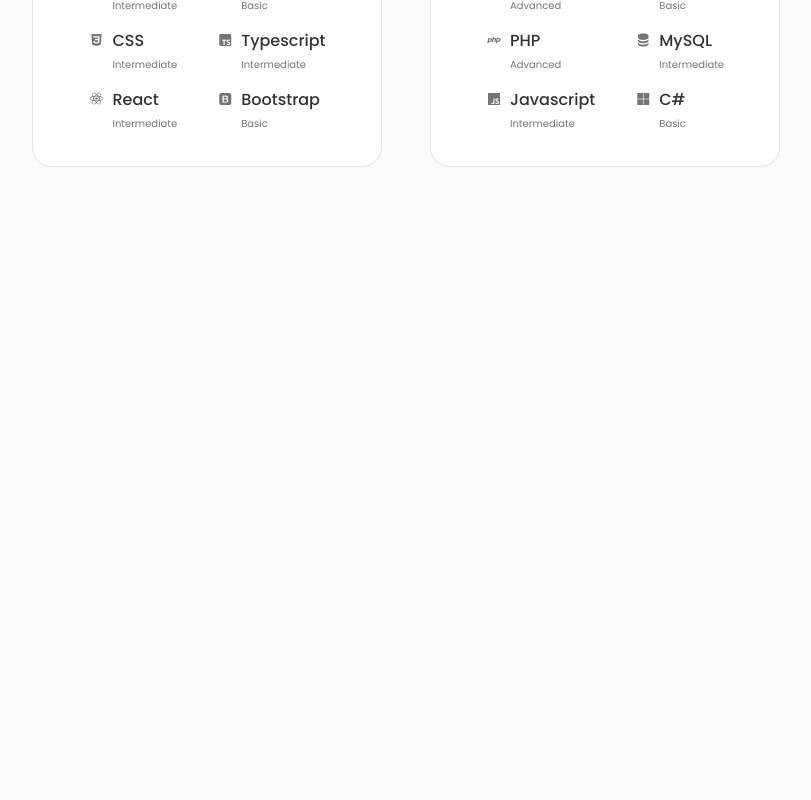
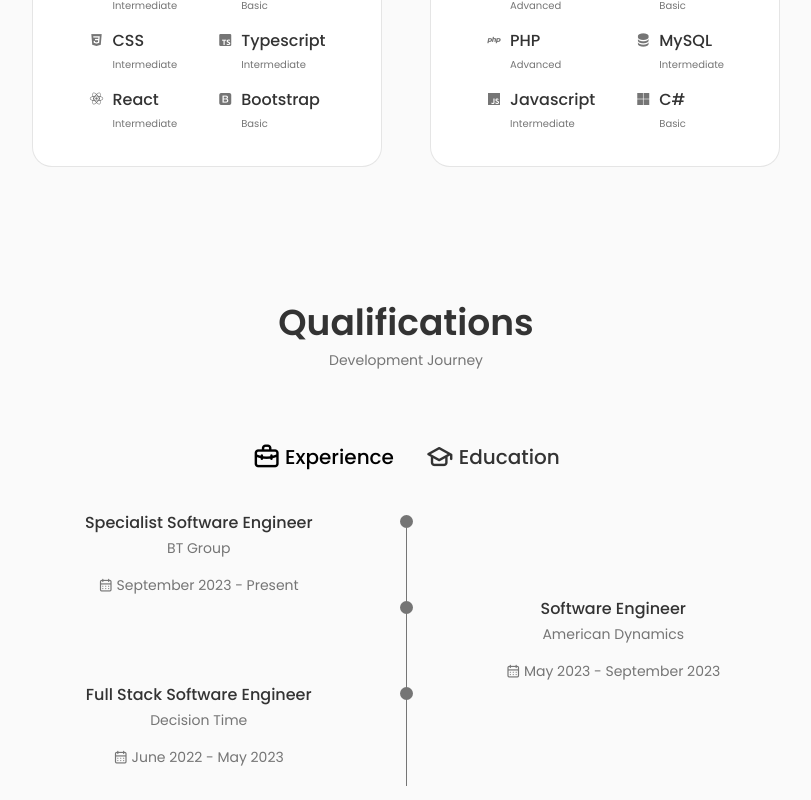
Before and after one commit to erinkyle15/Erin-Buchanan-Portfolio, a React (Create React App) app: page / in a window 1280 px wide. Shown: the part 1775-2575 px from the top of the page, without its empty margins (234-1045 px from the left). Before the commit the page ends 1974 px from the top, so only its background shows below. Built offline with nearby package versions, Linux system fonts and the light colour scheme.

Commit message:
Qualifications component
Added qualifications section and styling

```diff
--- a/src/App.js
+++ b/src/App.js
@@ -4,6 +4,7 @@
 import Home from './components/home/Home';
 import About from './components/about/About';
 import Skills from './components/skills/Skills';
+import Qualifications from './components/qualifications/Qualifications';
 
 const App = () => {
   return (
@@ -14,6 +15,7 @@
         <Home />
         <About />
         <Skills />
+        <Qualifications />
       </main>
     </>
   )
--- /dev/null
+++ b/src/components/qualifications/Qualifications.jsx
@@ -0,0 +1,114 @@
+import React, { useState } from 'react';
+import "./qualifications.css";
+
+const Qualifications = () => {
+    const [toggleState, setToggleState]  = useState(1);
+
+    const toggleTab = (index) => {
+        setToggleState(index);
+    };
+
+  return (
+    <section className="qualifications section">
+        <h2 className="section__title">Qualifications</h2>
+        <span className="section__subtitle">Development Journey</span>
+
+        <div className="qualifications__container container">
+            <div className="qualifications__tabs">
+                <div className={toggleState === 1 ? "qualifications__button qualifications__active button--flex" : "qualifications__button button--flex"} onClick={() => toggleTab(1)}>
+                    <i className="uil uil-briefcase-alt qualifications__icon"></i> Experience
+                </div>
+
+                <div className={toggleState === 2 ? "qualifications__button qualifications__active button--flex" : "qualifications__button button--flex"} onClick={() => toggleTab(2)}>
+                    <i className="uil uil-graduation-cap qualifications__icon"></i> Education
+                </div>
+            </div>
+
+            <div className="qualifications__section">
+                <div className={toggleState === 2 ? "qualifications__content qualifications__content-active" : "qualifications__content"}>
+                    <div className="qualifications__data">
+                        <div>
+                            <h3 className="qualifications__title">MSc Software Development</h3>
+                            <span className="qualifications__subtitle">Queen's University Belfast</span>
+                            <div className="qualifications__calendar">
+                                <i className="uil uil-calendar-alt"></i> 2021 - 2022
+                            </div>
+                        </div>
+
+                        <div>
+                            <span className="qualifications__rounder"></span>
+                            <span className="qualifications__line"></span>
+                        </div>
+                    </div>
+
+                    <div className="qualifications__data">
+                        <div></div>
+                        <div>
+                            <span className="qualifications__rounder"></span>
+                            <span className="qualifications__line"></span>
+                        </div>
+
+                        <div>
+                            <h3 className="qualifications__title">BSc Speech and Language Therapy</h3>
+                            <span className="qualifications__subtitle">Ulster University</span>
+                            <div className="qualifications__calendar">
+                                <i className="uil uil-calendar-alt"></i> 2018 - 2021
+                            </div>
+                        </div>
+                    </div>
+                </div>
+
+                <div className={toggleState === 1 ? "qualifications__content qualifications__content-active" : "qualifications__content"}>
+                    <div className="qualifications__data">
+                        <div>
+                            <h3 className="qualifications__title">Specialist Software Engineer</h3>
+                            <span className="qualifications__subtitle">BT Group</span>
+                            <div className="qualifications__calendar">
+                                <i className="uil uil-calendar-alt"></i> September 2023 - Present
+                            </div>
+                        </div>
+
+                        <div>
+                            <span className="qualifications__rounder"></span>
+                            <span className="qualifications__line"></span>
+                        </div>
+                    </div>
+
+                    <div className="qualifications__data">
+                        <div></div>
+                        <div>
+                            <span className="qualifications__rounder"></span>
+                            <span className="qualifications__line"></span>
+                        </div>
+
+                        <div>
+                            <h3 className="qualifications__title">Software Engineer</h3>
+                            <span className="qualifications__subtitle">American Dynamics</span>
+                            <div className="qualifications__calendar">
+                                <i className="uil uil-calendar-alt"></i> May 2023 - September 2023
+                            </div>
+                        </div>
+                    </div>
+
+                    <div className="qualifications__data">
+                        <div>
+                            <h3 className="qualifications__title">Full Stack Software Engineer</h3>
+                            <span className="qualifications__subtitle">Decision Time</span>
+                            <div className="qualifications__calendar">
+                                <i className="uil uil-calendar-alt"></i> June 2022 - May 2023
+                            </div>
+                        </div>
+
+                        <div>
+                            <span className="qualifications__rounder"></span>
+                            <span className="qualifications__line"></span>
+                        </div>
+                    </div>
+                </div>
+            </div>
+        </div>
+    </section>
+  );
+};
+
+export default Qualifications;
--- /dev/null
+++ b/src/components/qualifications/qualifications.css
@@ -0,0 +1,116 @@
+.qualifications__container {
+    max-width: 768px;
+}
+
+.qualifications__tabs {
+    display: flex;
+    justify-content: center;
+    margin-bottom: var(--mb-2);
+}
+
+.qualifications__button {
+    font-size: var(--h3-font-size);
+    font-weight: var(--font-medium);
+    color: var(--title-color);
+    margin: 0 var(--mb-1);
+    cursor: pointer;
+}
+
+.qualifications__button:hover {
+    color: var(--title-color-dark);
+}
+
+.qualifications__icon {
+    font-size: 1.8rem;
+    margin-right: var(--mb-0-25);
+}
+
+.qualifications__active {
+    color: var(--title-color-dark);
+}
+
+.qualifications__sections {
+    display: grid;
+    grid-template-columns: 0.5fr;
+    justify-content: center;
+}
+
+.qualifications__content {
+    display: none;
+}
+
+.qualifications__content-active {
+    display: block;
+}
+
+.qualifications__data {
+    display: grid;
+    grid-template-columns: 1fr max-content 1fr;
+    column-gap: 1.5rem;
+    text-align: center;
+}
+
+.qualifications__title {
+    font-size: var(--normal-font-size);
+    font-weight: var(--font-medium);
+}
+
+.qualifications__subtitle {
+    display: inline-block;
+    font-size: var(--small-font-size);
+    margin-bottom: var(--mb-1);
+}
+
+.qualifications__calendar {
+    font-size: var(--small-font-size);
+}
+
+.qualifications__rounder {
+    display: inline-block;
+    width: 13px;
+    height: 13px;
+    background-color: var(--text-color);
+    border-radius: 50%;
+}
+
+.qualifications__line {
+    display: block;
+    width: 1px;
+    height: 100%;
+    background-color: var(--text-color);
+    transform: translate(6px, -7px);
+}
+
+/*=============== BREAKPOINTS ===============*/
+/* For large devices */
+@media screen and (max-width: 992px) {
+    .qualifications__container {
+        margin-left: auto;
+        margin-right: auto;
+    }
+}
+
+/* For medium devices */
+@media screen and (max-width: 768px) {
+    .qualifications__container {
+        margin-left: var(--mb-1-5);
+        margin-right: var(--mb-1-5);
+    }
+}
+
+@media screen and (max-width: 576px) {
+    .qualifications__sections {
+        grid-template-columns: initial;
+    }
+
+    .qualifications__button {
+        margin: 0 var(--mb-0-75);
+    }
+}
+
+/* For small devices */
+@media screen and (max-width: 350px) {
+    .qualifications__data {
+        gap: 0.5rem;
+    }
+}
--- a/src/components/skills/Skills.jsx
+++ b/src/components/skills/Skills.jsx
@@ -7,7 +7,7 @@
   return (
     <section className="skills section" id="skills">
         <h2 className="section__title">Skills</h2>
-        <span className="section__subtitle">My Technical Level</span>
+        <span className="section__subtitle">Tech Stack</span>
         <div className="skills__container container grid">
             <Frontend />
             <Backend />
```
